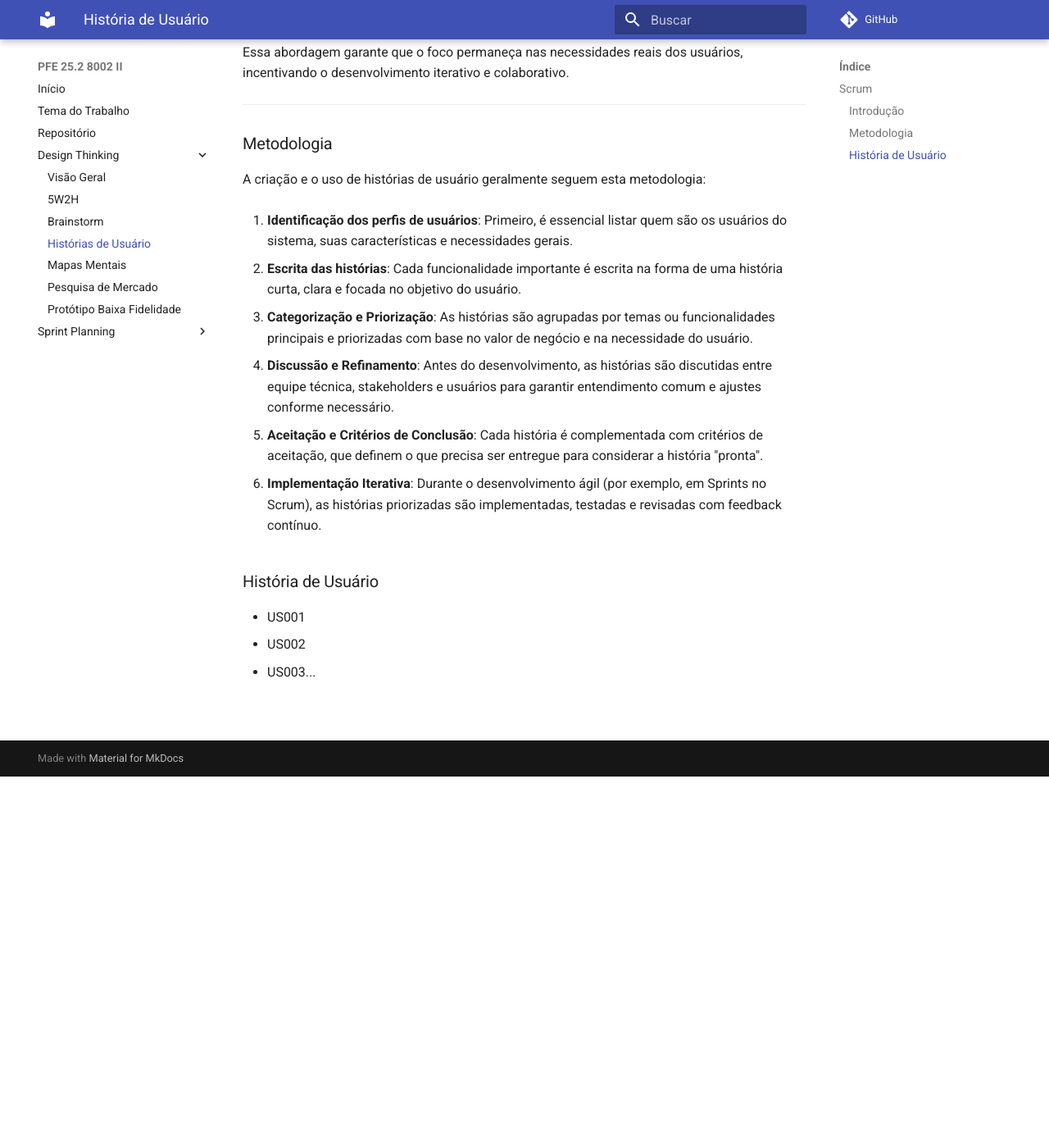
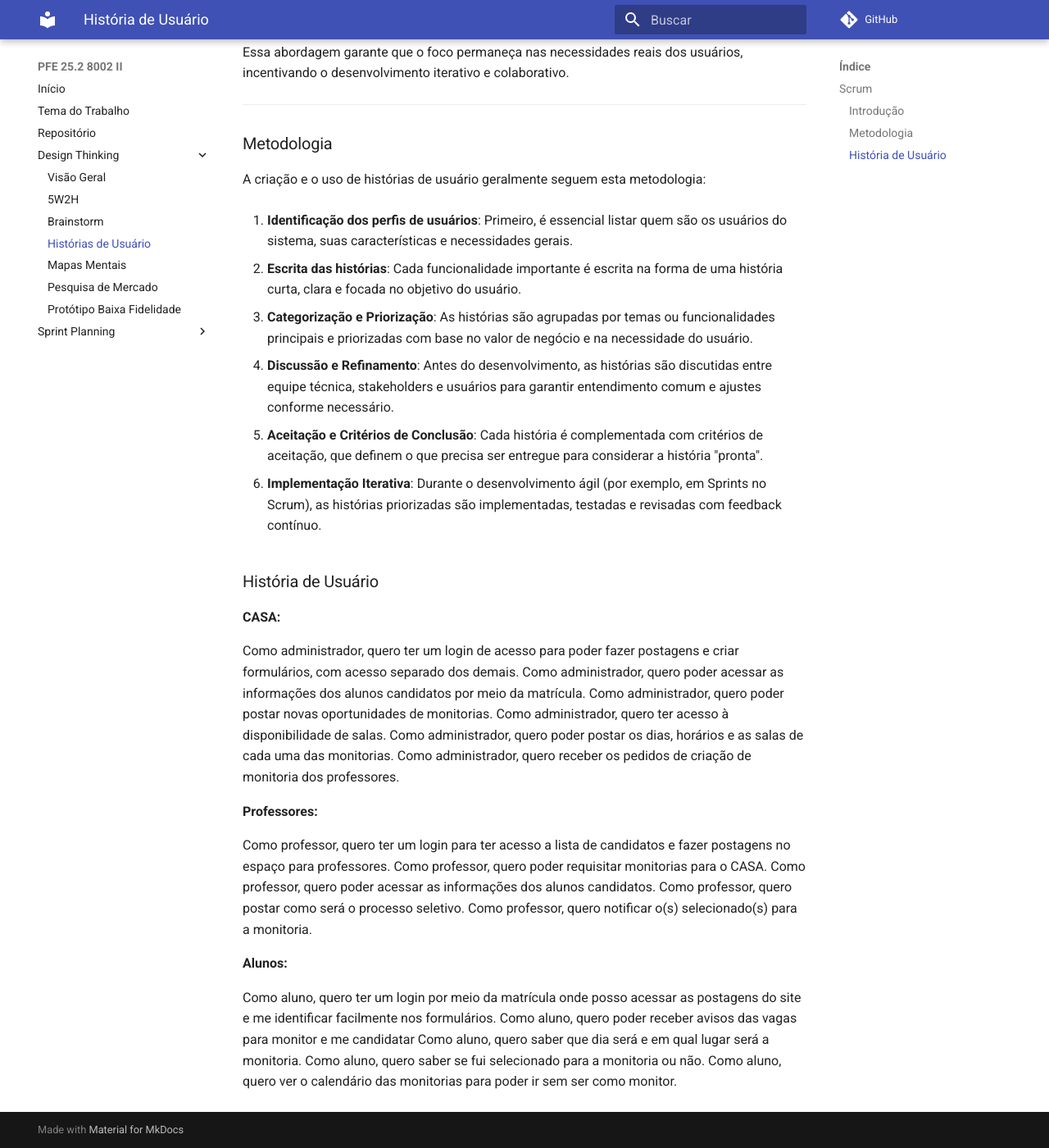
Before and after one commit to Projetos-de-Extensao/PFE_25.2_8002_II, an MkDocs documentation site: the page built from docs/design-thinking/historiasdeusuario.md, in a window 1280 px wide and 1400 px high, scrolled down 453 px. Shown: the whole window at 82% size. Built offline with MkDocs 1.6.1 and Material for MkDocs 9.7.7, drawn with Linux system fonts in a browser that asks for light colours; comment, search, counter and statistics services are not loaded.

Commit message:
Adicionamos o Histórias de Usuários ao site (Giovanna Perrone e Maria Eduarda Perpetuo)

```diff
--- a/docs/design-thinking/historiasdeusuario.md
+++ b/docs/design-thinking/historiasdeusuario.md
@@ -35,6 +35,27 @@ A criação e o uso de histórias de usuário geralmente seguem esta metodologia
 
 ### História de Usuário
 
-* US001
-* US002
-* US003...
+**CASA:**
+
+Como administrador, quero ter um login de acesso para poder fazer postagens e criar formulários, com acesso separado dos demais.
+Como administrador, quero poder acessar as informações dos alunos candidatos por meio da matrícula.
+Como administrador, quero poder postar novas oportunidades de monitorias.
+Como administrador, quero ter acesso à disponibilidade de salas.
+Como administrador, quero poder postar os dias, horários e as salas de cada uma das monitorias.
+Como administrador, quero receber os pedidos de criação de monitoria dos professores.
+
+**Professores:**
+
+Como professor, quero ter um login para ter acesso a lista de candidatos e fazer postagens no espaço para professores.
+Como professor, quero poder requisitar monitorias para o CASA.
+Como professor, quero poder acessar as informações dos alunos candidatos.
+Como professor, quero postar como será o processo seletivo.
+Como professor, quero notificar o(s) selecionado(s) para a monitoria.
+
+**Alunos:**
+
+Como aluno, quero ter um login por meio da matrícula onde posso acessar as postagens do site e me identificar facilmente nos formulários.
+Como aluno, quero poder receber avisos das vagas para monitor e me candidatar
+Como aluno, quero saber que dia será e em qual lugar será a monitoria.
+Como aluno, quero saber se fui selecionado para a monitoria ou não.
+Como aluno, quero ver o calendário das monitorias para poder ir sem ser como monitor.
```
